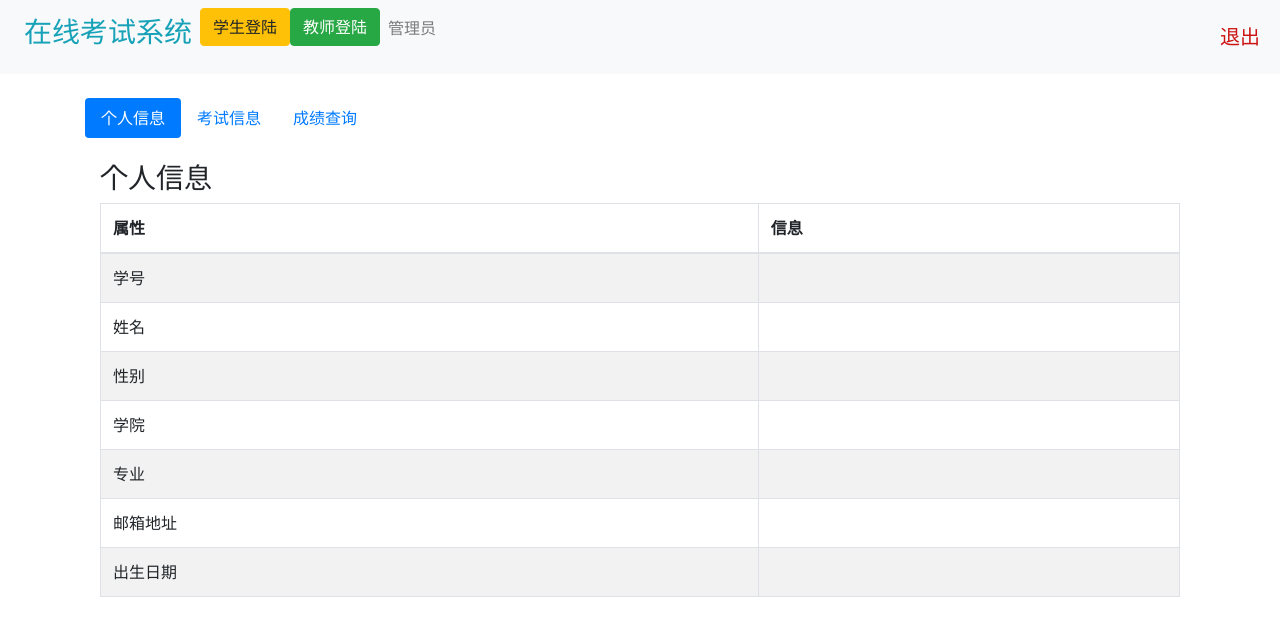
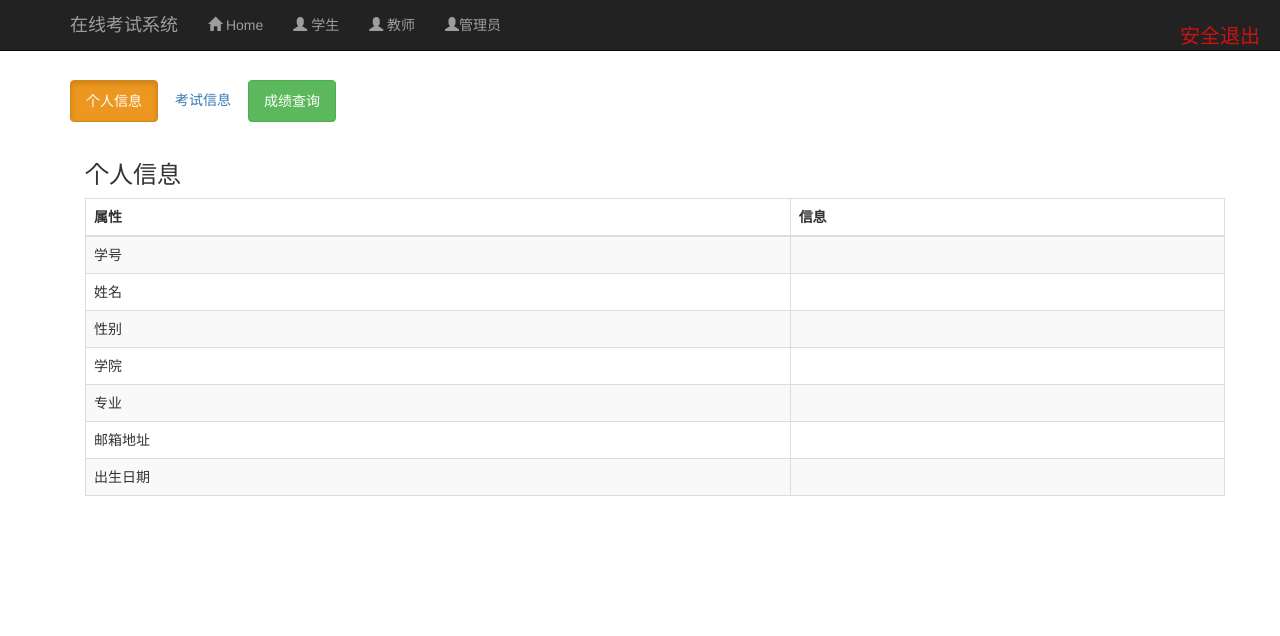
Before and after one commit to 4399su/djangoProject5, a Django app: page / in a window 1280 px wide. Shown: the top 636 px of the page. Run offline with Django 3.2, Linux system fonts and the light colour scheme; some libraries are stand-ins or nearby versions.

Commit message:
在线考试系统

```diff
--- a/djangoProject5/urls.py
+++ b/djangoProject5/urls.py
@@ -27,8 +27,8 @@
     # 默认访问首页
     path('', views.index),
     path('toIndex/', views.toIndex),
-    path('showGrade', views.showGrade),
-    path('queryStudent', views.queryStudent),
+    path('showGrade/', views.showGrade),
+    path('queryStudent/', views.queryStudent),
     path('startExam/', views.startExam),
     path('calGrade/', views.calGrade),
     path('logout/', views.logOut),
--- a/templates/index.html
+++ b/templates/index.html
@@ -3,49 +3,51 @@
 <head>
     <meta charset="UTF-8">
     <meta name="viewport" content="width=device-width, initial-scale=1">
-    <link href="../static/bootstrap-4.3.1-dist/css/bootstrap.min.css" rel="stylesheet">
-    <script src="../static/jquery-3.3.1.min.js"></script>
-    <script src="../static/bootstrap-4.3.1-dist/js/bootstrap.min.js"></script>
+    <link rel="stylesheet" href="https://cdn.staticfile.org/twitter-bootstrap/3.3.7/css/bootstrap.min.css">
+    <script src="https://cdn.staticfile.org/jquery/2.1.1/jquery.min.js"></script>
+
+    <script src="https://cdn.staticfile.org/twitter-bootstrap/3.3.7/js/bootstrap.min.js"></script>
+
     <link href="../static/css/index.css" rel="stylesheet">
+
     <title>在线考试系统</title>
 </head>
 
 <body>
-<nav class="navbar navbar-expand-sm bg-light navbar-light ">
-    <ul class="navbar-nav">
 
-        <li class="nav-item">
-            <h3> <a class="nav-link text-info" href="/toIndex/">在线考试系统</a></h3>
-        </li>
+<div class="navbar navbar-fixed-top navbar-inverse" role="navigation">
+	<div class="container">
+		<div class="navbar-header">
+			<button type="button" class="navbar-toggle" data-toggle="collapse" data-target=".navbar-collapse">
+				<span class="sr-only">Toggle navigation</span>
+				<span class="icon-bar"></span>
+				<span class="icon-bar"></span>
+				<span class="icon-bar"></span>
+			</button>
+			<a class="navbar-brand" href="#">在线考试系统</a>
+		</div>
+		<div class="collapse navbar-collapse">
+			<ul class="nav navbar-nav">
+				<li><a href="/toIndex/"><span class="glyphicon glyphicon-home"></span> Home</a></li>
+				<li><a data-target="#stuModal" data-toggle="modal"><span class="glyphicon glyphicon-user"></span> 学生</a></li>
+				<li><a data-target="#teaModal" data-toggle="modal"><span class="glyphicon glyphicon-user"></span> 教师</a></li>
+                <li><a class="nav-link" href="/admin"><span class="glyphicon glyphicon-user"></span>管理员</a></li>
+                <a href="/logout/"><li style="position: fixed;right: 20px; font-size: 20px;top:22px;color:#cc1313">安全退出</li></a>
+			</ul>
+		</div><!-- /.nav-collapse -->
+	</div><!-- /.container -->
+</div>
 
 
-        <li>
-            <button data-target="#stuModal" data-toggle="modal" class="btn btn-warning">学生登陆</button>
-        </li>
-
-        <li>
-            <button data-target="#teaModal" data-toggle="modal" class="btn btn-success">教师登陆</button>
-        </li>
-
-        <li class="nav-item">
-            <a class="nav-link" href="/admin">管理员</a>
-        </li>
-
-
-        <li style="position: fixed;right: 70px; font-size: 40px;color: #9fcdff">{{ student.name }}{{ message }}</li>
-        <a href="/logout/"><li style="position: fixed;right: 20px; font-size: 20px;top:22px;color:#cc1313">退出</li></a>
-
-    </ul>
-</nav>
-
 <div class="container">
-
   <br>
+    <br><br>
+    <br>
   <!-- Nav pills -->
   <ul class="nav nav-pills" role="tablist">
 
     <li class="nav-item">
-      <a class="nav-link active" data-toggle="pill" href="#home">个人信息</a>
+      <a class="nav-link active btn btn-warning" data-toggle="pill" href="#home" >个人信息</a>
     </li>
 
     <li class="nav-item">
@@ -53,7 +55,7 @@
     </li>
 
     <li class="nav-item">
-      <a class="nav-link" data-toggle="pill" href="#menu2">成绩查询</a>
+      <a class="nav-link btn btn-success" data-toggle="pill" href="#menu2"  >成绩查询</a>
     </li>
 
   </ul>
```
Also changed, not shown: djangoProject5/settings.py (+6 -5 lines), templates/1.html (added, +45 -0 lines), templates/teacher.html (+33 -30 lines), static/bootstrap-4.3.1-dist/js/bootstrap.bundle.js, static/img/1.jpeg (added), static/img/2.jpeg (added), static/img/3.jpg (added), 1 other file.
